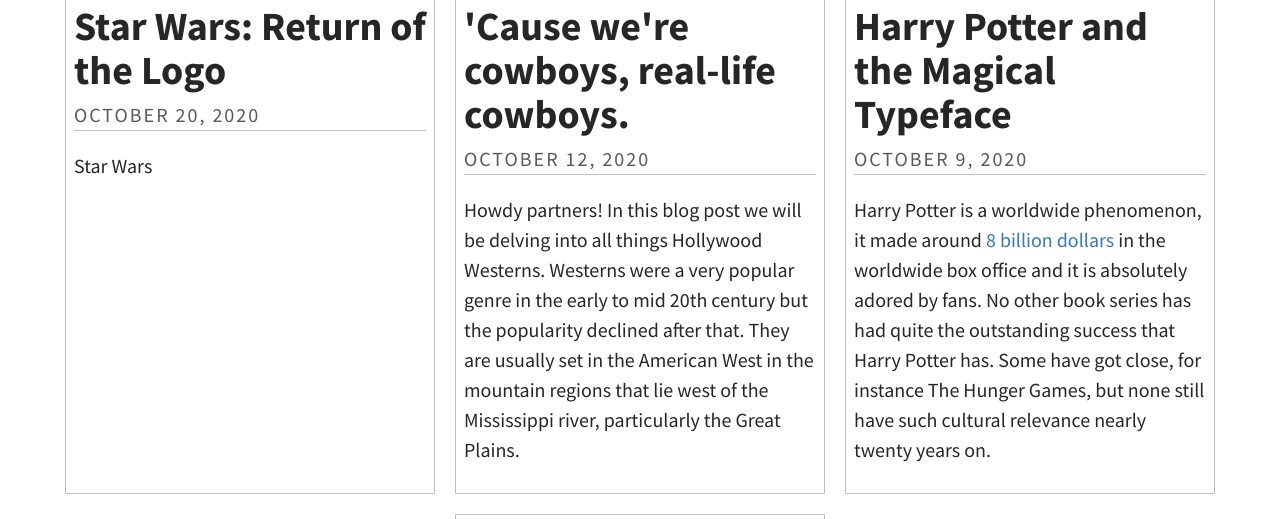
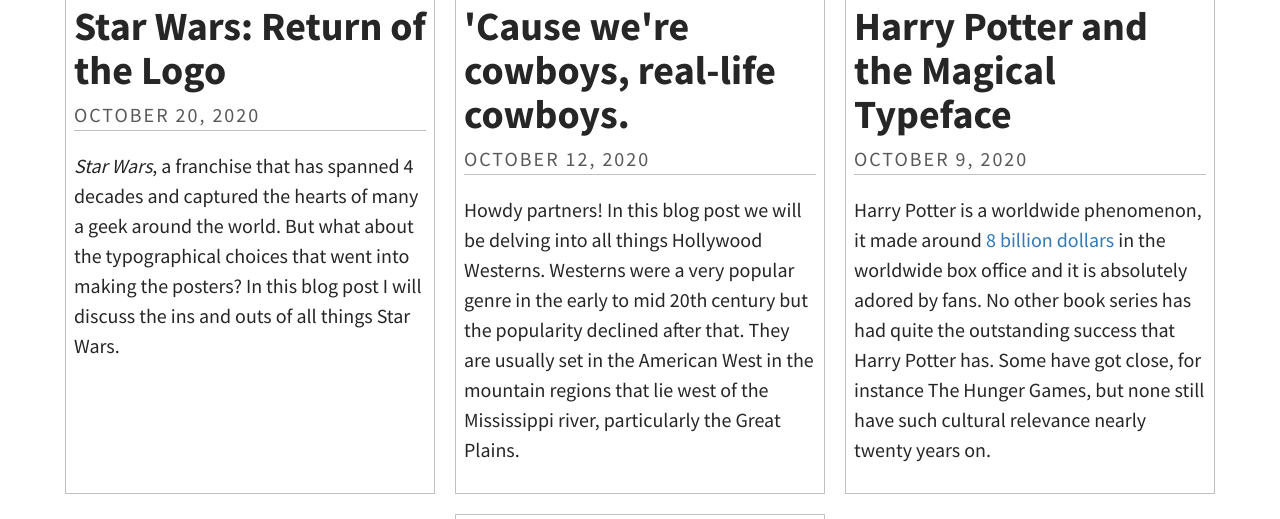
Before and after one commit to Laura-Evans/MoviePosters, a Jekyll site: the page built from index.html, in a window 1280 px wide and 900 px high, scrolled down 480 px, cut to the strip 107-626 px from the top of the window. Built offline with Jekyll 4.4.1, drawn with Linux system fonts in a browser that asks for light colours; some web fonts are replaced; the list of posts is cut into pages by our own code; some of the changed lines change nothing that is shown.

Commit message:
Update Post “2020-10-20-star-wars-return-of-the-logo”

```diff
--- a/_posts/2020-10-20-star-wars-return-of-the-logo.md
+++ b/_posts/2020-10-20-star-wars-return-of-the-logo.md
@@ -4,5 +4,24 @@
 date: 2020-10-20T19:33:53.877Z
 header_feature_image: ../uploads/sw-collage.png
 comments: true
+tags:
+  - Cinema
+  - Fonts
+  - Media
+  - Culture
 ---
-Star Wars
+*Star Wars*, a franchise that has spanned 4 decades and captured the hearts of many a geek around the world. But what about the typographical choices that went into making the posters? In this blog post I will discuss the ins and outs of all things Star Wars.
+
+![Posters for A New Hope and The Force Awakens](../uploads/star-wars-collage.png)
+
+The iconic *Star Wars* logo, much like *Harry Potter*, is actually a logo rather than a typeface. For *Star Wars: A New Hope*, or at the time just *Star Wars*, the logo was [designed by Dan Perri](https://99designs.co.uk/blog/famous-design/star-wars-logos/). His design is very different from the iconic logo we think of today, while the modern logo is flat Dan Perri’s is a different font entirely and is tapered, resembling the crawl of text at the beginning of every Star Wars film. This was the logo that was used on the poster but the film uses the iconic logo we now know today. The typeface used for the text at the bottom of the poster is [ITC Serif Gothic](https://www.fontshop.com/content/star-wars-may-the-fonts-be-with-you), however the upper and lower case ‘e’ on the poster differs slightly from the typeface created by [Lubalin and DeSpigna](https://www.typewolf.com/site-of-the-day/fonts/itc-serif-gothic#:~:text=ITC%20Serif%20Gothic%20is%20a,but%20with%20subtle%20serifs%20added.) as it is more curved. This font will feature again on the posters for the sequel trilogy.
+
+The iconic *Star Wars* logo that was used on all subsequent film posters was created by [Suzy Rice and Joe Johnston](https://99designs.co.uk/blog/famous-design/star-wars-logos/). When George Lucas commissioned Rice to create the logo he asked for one thing, for it to look [‘very fascist’](https://www.vanityfair.com/hollywood/2016/12/star-wars-fascist-logo-inspiration). Incidentally, Rice had been researching about German type design used for Nazi propaganda. She used the techniques she’d learnt to create the logo with harsh lines and a bold standardised font, on her blog she states that she used 'Helvetica Black' as a starting point before molding it into her vision. Joe Johnston modified Rice’s creation slightly, making the logo used on all promotional material for the films and more.
+
+![Left: Suzy Rice. Right: Joe Johnston](../uploads/rice-johnston.png)
+
+There wasn’t much consistency within the posters for the first three films. *The Empire Strikes Back* goes in a different direction, the logo is styled in a more fun and adventurous way to reflect the themes of the film. Suzy Rice’s design is still incorporated but in a much smaller way, possibly to distance themselves more from the ‘fascist’ design. *Return of the Jedi* goes a step further and just uses a standard typeface, 'Times New Roman', with the logo being a smaller aspect again.
+
+![Title for Return of the Jedi](../uploads/return-of-the-jedi-logo.jpg)
+
+The prequel trilogy is where the posters start to have some uniformity. The artwork was designed by [Drew Struzan](http://drewstruzan.com/), who also created the first two *Harry Potter* posters, and the typeface used was ['Trajan' and the supporting typeface was 'Albertus'](https://www.fontshop.com/content/star-wars-may-the-fonts-be-with-you). The designers for the prequel trilogy posters decided to feature the episode numbers as the key aspect of the films rather than the name, possibly to highlight the fact they were prequels to the original trilogy. The sequels also have consistency to them, using Suzy Rice’s logo and the typeface ITC Serif Gothic as the main combination. However, this time they have decided to scrap numbering them and have stuck to the name of the film. Though, *Star Wars* is more prominent than the title, which could have been a way to use the *Star Wars* name in order to sell the films.
```
Also changed, not shown: uploads/return-of-the-jedi-logo.jpg (added), uploads/rice-johnston.png (added), 1 other file.
